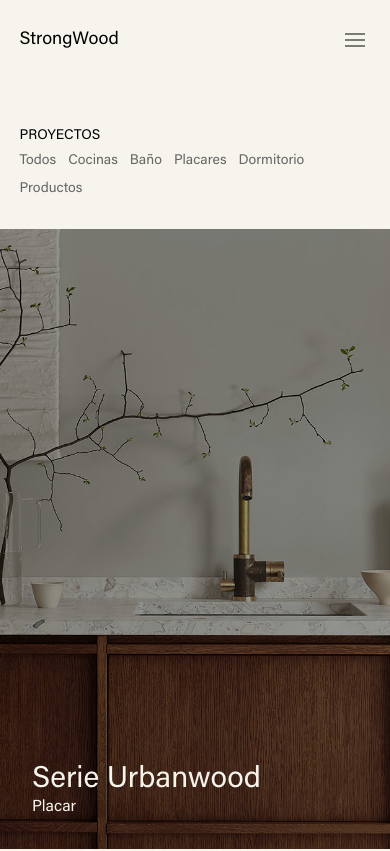
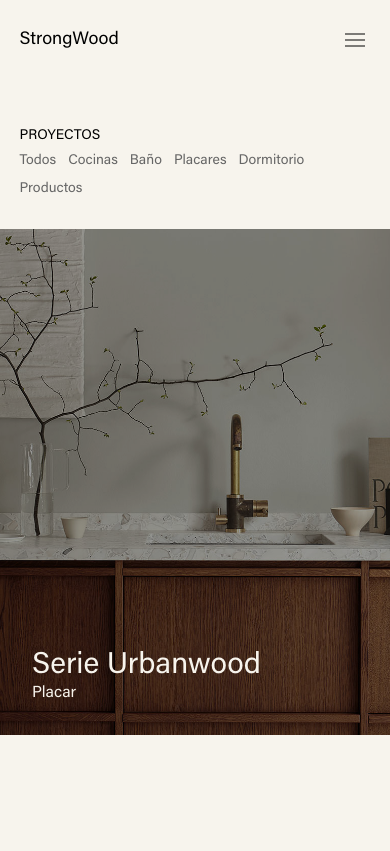
Before and after one commit to Tdibacco17/StrongWood-v3, a Next.js app: page /projects/closet/placar-urbanwood in a window 390 px wide. Shown: the top 851 px of the page. Built offline with nearby package versions, Linux system fonts and the light colour scheme.

Commit message:
fix | responsive

```diff
--- a/app/(layout)/projects/page.module.scss
+++ b/app/(layout)/projects/page.module.scss
@@ -4,4 +4,5 @@
     align-items: center;
     justify-content: flex-start;
     gap: 2rem;
+    width: 100%;
 }
--- a/components/PortraitImgComponent/PortraitImgComponent.module.scss
+++ b/components/PortraitImgComponent/PortraitImgComponent.module.scss
@@ -4,27 +4,33 @@
     left: 0;
     background: var(--secondary-white);
 
-    --calc-mobileImg-height: calc(100vh - 12.5rem);
-
-    @media (max-width:400px) {
-        --calc-mobileImg-height: calc(100vh - 14rem);
-    }
-
     .container-outer-image {
         position: relative;
         top: 0;
         left: 0;
         width: 100vw;
-        height: 25rem;
+        height: 22.5rem;
         user-select: none;
         overflow: hidden;
+
+        @media (max-width:1400px) {
+            height: 20rem;
+        }
+
+        @media (max-width:1200px) {
+            height: 18rem;
+        }
+
+        @media (max-width:992px) {
+            height: 16rem;
+        }
 
         * {
             pointer-events: none;
         }
 
         @media (max-width:768px) {
-            height: var(--calc-mobileImg-height);
+            height: 60vh;
         }
 
         .container-inner-image {
@@ -38,15 +44,27 @@
         top: 0;
         left: 0;
         width: 100vw;
-        height: 25rem;
+        height: 22.5rem;
         padding: 2rem;
         display: flex;
         justify-content: center;
         align-items: flex-end;
         background: rgb(0, 0, 0, 0.4);
 
+        @media (max-width:1400px) {
+            height: 20rem;
+        }
+
+        @media (max-width:1200px) {
+            height: 18rem;
+        }
+
+        @media (max-width:992px) {
+            height: 16rem;
+        }
+
         @media (max-width:768px) {
-            height: var(--calc-mobileImg-height);
+            height: 60vh;
         }
 
         .wrapper-overlay {
--- a/components/TwoImagesComponent/TwoImagesComponent.module.scss
+++ b/components/TwoImagesComponent/TwoImagesComponent.module.scss
@@ -1,28 +1,28 @@
 .container-section-twoImages {
-    --twoImages-maxHeight: 100vh;
+    --twoImages-maxHeight: 40rem;
     --twoImages-width: 36.5rem;
-    --first-image-height: 60vh;
-    --second-image-height: 80vh;
+    --first-image-height: 30rem;
+    --second-image-height: 40rem;
 
     @media (max-width:1400px) {
-        --twoImages-maxHeight: 90vh;
+        --twoImages-maxHeight: 35rem;
         --twoImages-width: 31rem;
-        --first-image-height: 50vh;
-        --second-image-height: 70vh;
+        --first-image-height: 27.5rem;
+        --second-image-height: 35rem;
     }
 
     @media (max-width:1200px) {
-        --twoImages-maxHeight: 80vh;
+        --twoImages-maxHeight: 30rem;
         --twoImages-width: 25.5rem;
-        --first-image-height: 40vh;
-        --second-image-height: 60vh;
+        --first-image-height: 25rem;
+        --second-image-height: 30rem;
     }
 
     @media (max-width:992px) {
-        --twoImages-maxHeight: 60vh;
+        --twoImages-maxHeight: 25rem;
         --twoImages-width: 20rem;
-        --first-image-height: 30vh;
-        --second-image-height: 50vh;
+        --first-image-height: 20rem;
+        --second-image-height: 25rem;
     }
 
     @media (max-width:768px) {
@@ -44,7 +44,7 @@
     .container-column {
         height: 100%;
         display: flex;
-        align-items: flex-start;
+        align-items: center;
 
         &.second {
             align-items: flex-end;
```
